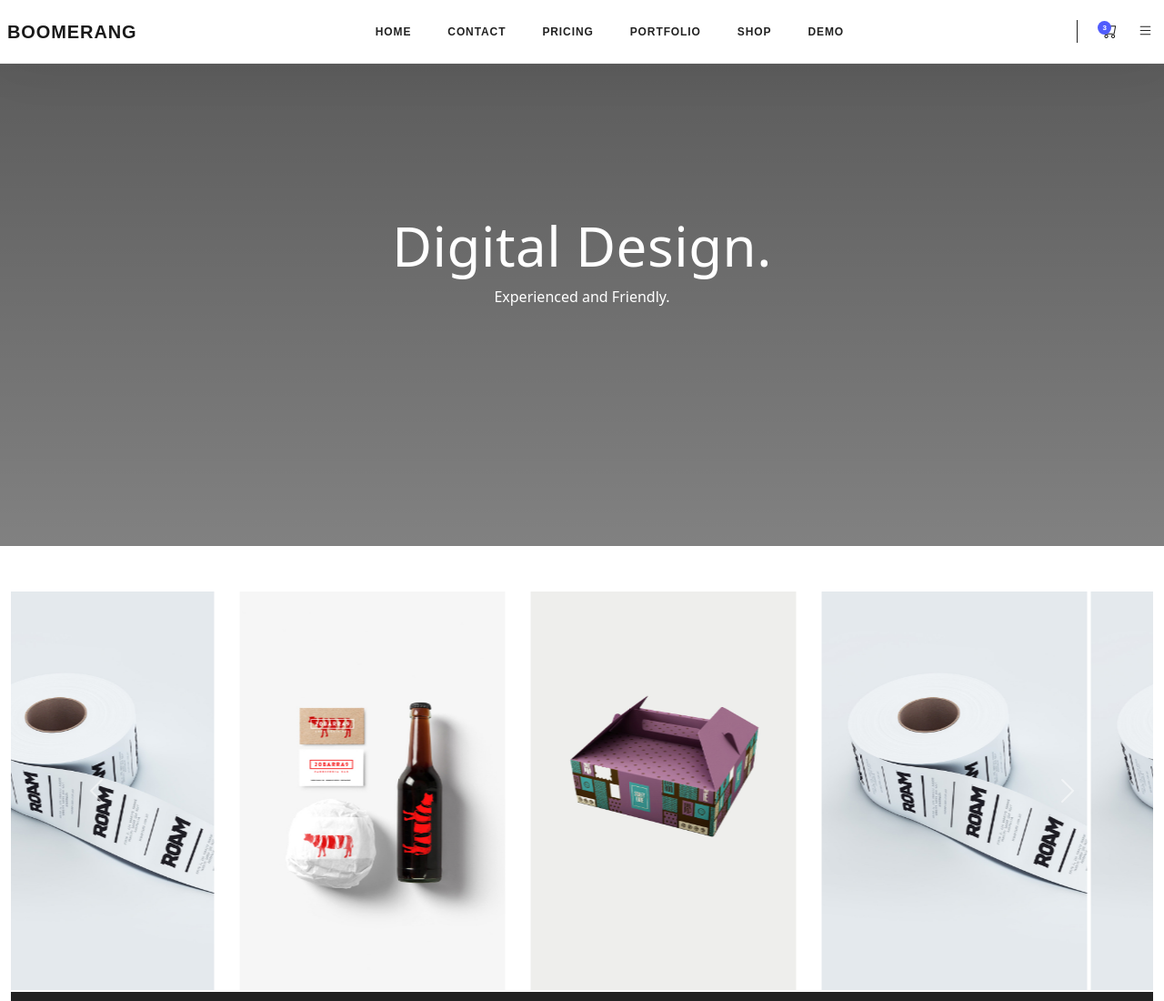
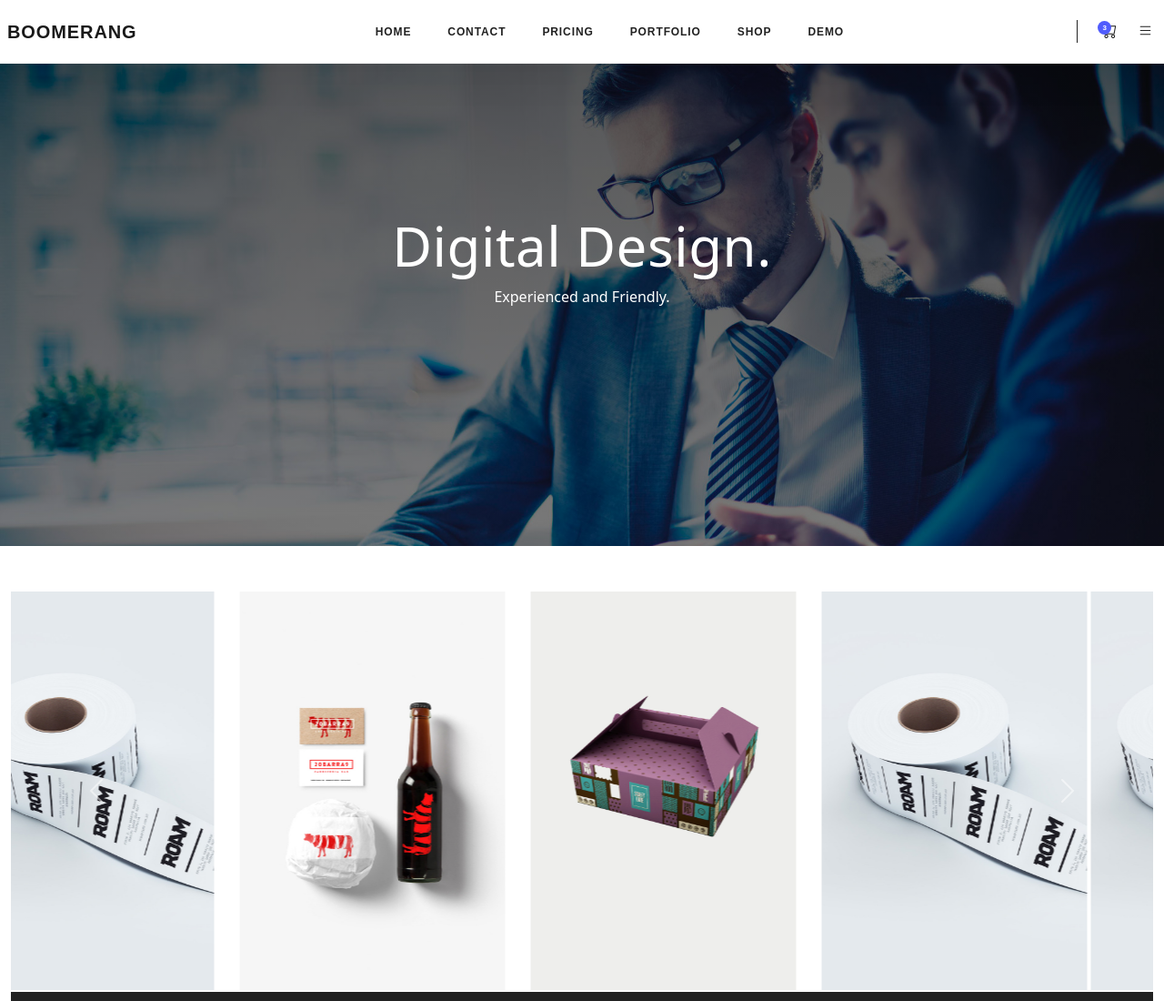
Before and after one commit to divyakerekar09/boomerang_website, a plain HTML site: page portfollio.html in a window 1280 px wide. Shown: the top 1100 px of the page at 91% size. Drawn offline with nearby package versions, Linux system fonts and the light colour scheme.

Commit message:
eigth commit

```diff
--- a/portfollio.css
+++ b/portfollio.css
@@ -29,7 +29,7 @@
 .portfollioimg{
   background-image: url(image/module-25.jpg);
 
-  background-image: linear-gradient(rgba(0, 0, 0, 0.658), rgba(0, 0, 0, 0.493)), url(../dk.b/image/module-25.jpg);
+  background-image: linear-gradient(rgba(0, 0, 0, 0.658), rgba(0, 0, 0, 0.493)), url(image/module-25.jpg);
   /* color: #222;
   opacity: 0.6; */
   background-size: cover;
```
